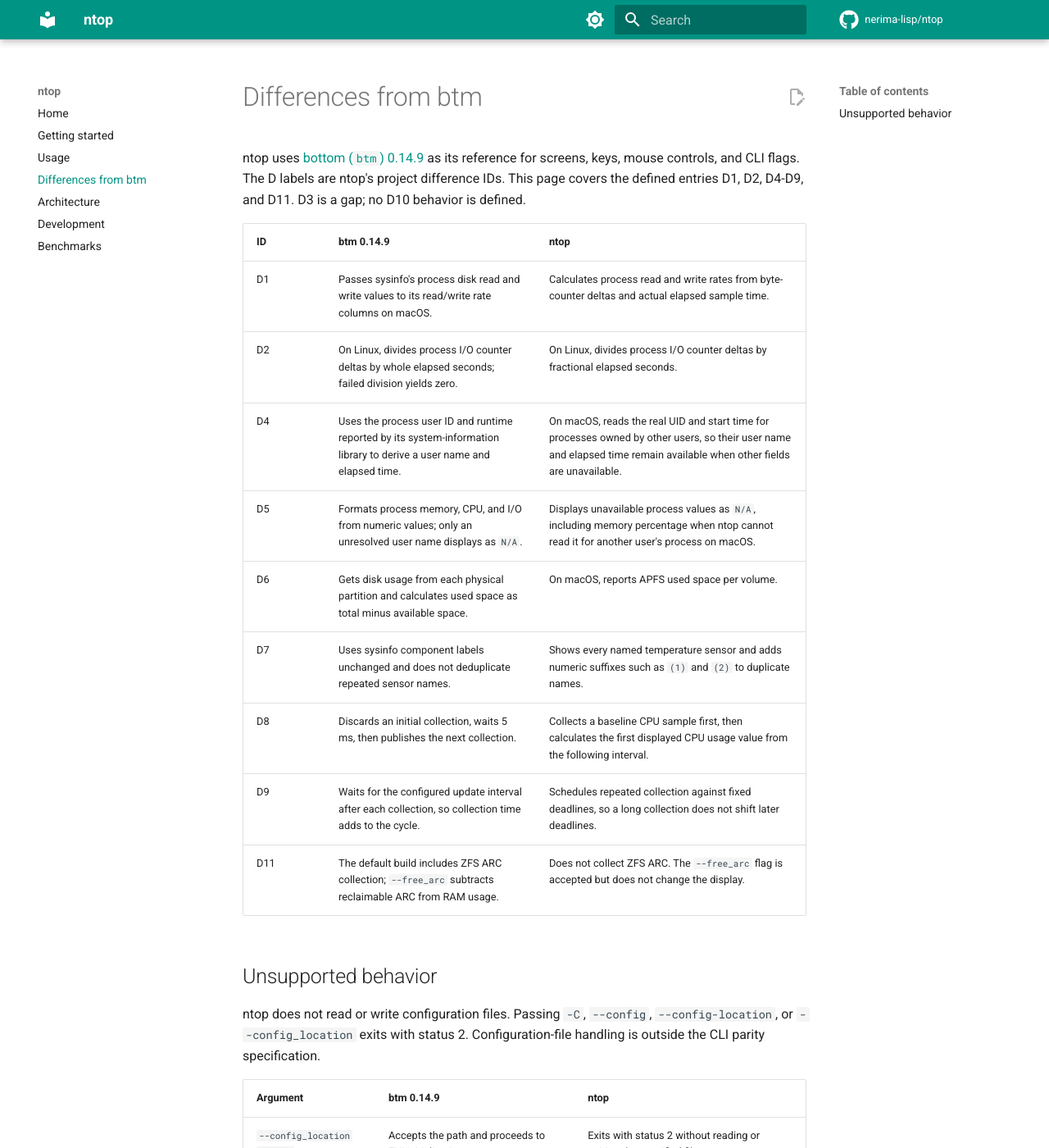
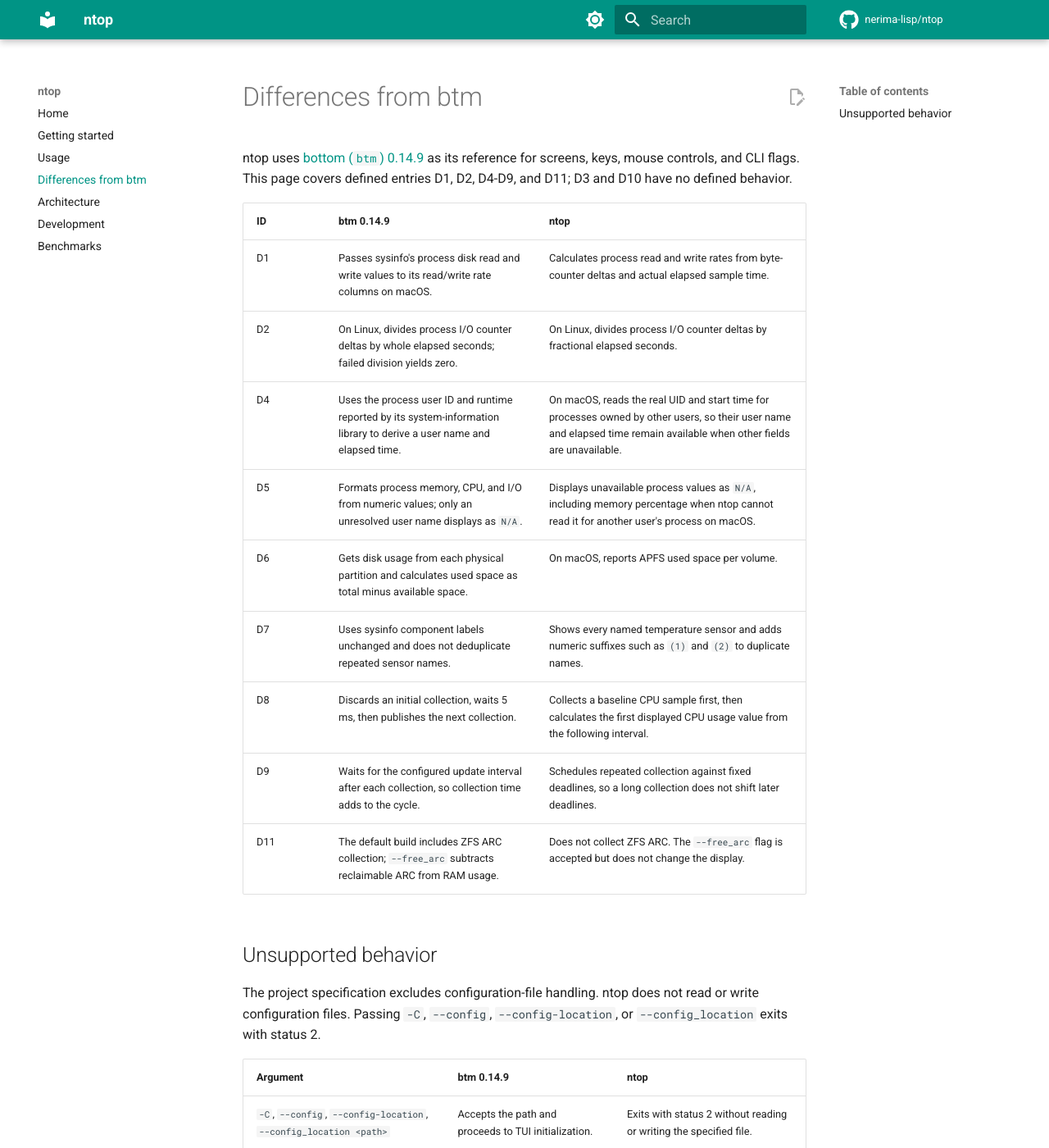
Before and after one commit to nerima-lisp/ntop, an MkDocs documentation site: the page built from docs/src/differences.md, in a window 1280 px wide and 1400 px high. Shown: the whole window at 82% size. Built offline with MkDocs 1.6.1 and Material for MkDocs 9.7.7, drawn with Linux system fonts in a browser that asks for light colours; comment, search, counter and statistics services are not loaded.

Commit message:
docs: explain config scope per spec.md lines 109–110, 255

```diff
--- a/docs/src/differences.md
+++ b/docs/src/differences.md
@@ -1,6 +1,6 @@
 # Differences from btm
 
-ntop uses [bottom (`btm`) 0.14.9](https://github.com/ClementTsang/bottom/tree/0.14.9) as its reference for screens, keys, mouse controls, and CLI flags. The D labels are ntop's project difference IDs. This page covers the defined entries D1, D2, D4-D9, and D11. D3 is a gap; no D10 behavior is defined.
+ntop uses [bottom (`btm`) 0.14.9](https://github.com/ClementTsang/bottom/tree/0.14.9) as its reference for screens, keys, mouse controls, and CLI flags. This page covers defined entries D1, D2, D4-D9, and D11; D3 and D10 have no defined behavior.
 
 | ID | btm 0.14.9 | ntop |
 |---|---|---|
@@ -16,11 +16,11 @@
 
 ## Unsupported behavior
 
-ntop does not read or write configuration files. Passing `-C`, `--config`, `--config-location`, or `--config_location` exits with status 2. Configuration-file handling is outside the CLI parity specification.
+The project specification excludes configuration-file handling. ntop does not read or write configuration files. Passing `-C`, `--config`, `--config-location`, or `--config_location` exits with status 2.
 
 | Argument | btm 0.14.9 | ntop |
 |---|---|---|
-| `--config_location <path>` | Accepts the path and proceeds to TUI initialization. | Exits with status 2 without reading or writing the specified file. |
+| `-C`, `--config`, `--config-location`, `--config_location <path>` | Accepts the path and proceeds to TUI initialization. | Exits with status 2 without reading or writing the specified file. |
 
 ntop supports macOS and Linux. It exits with status 1 on other platforms, including Windows and FreeBSD.
 
```
